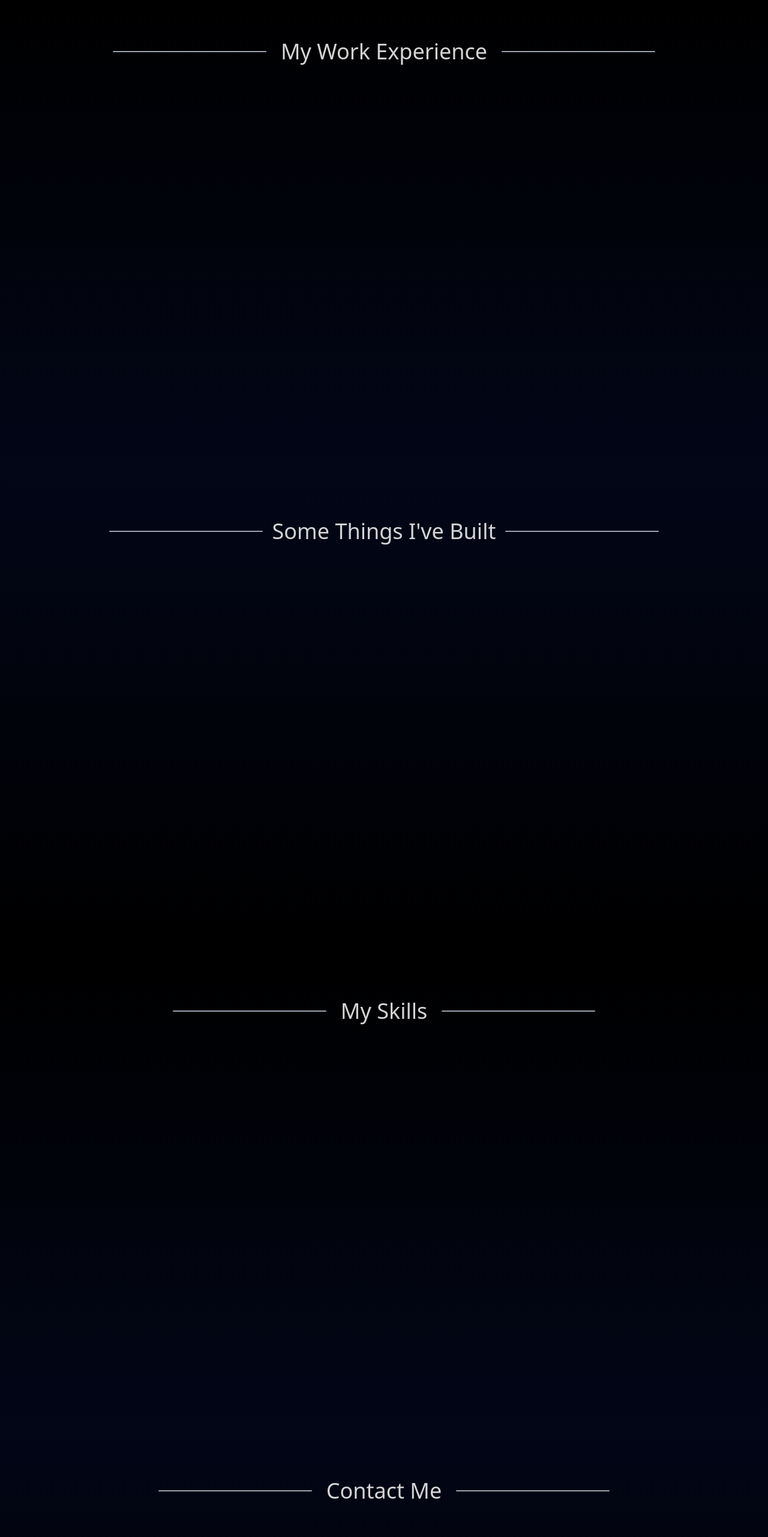
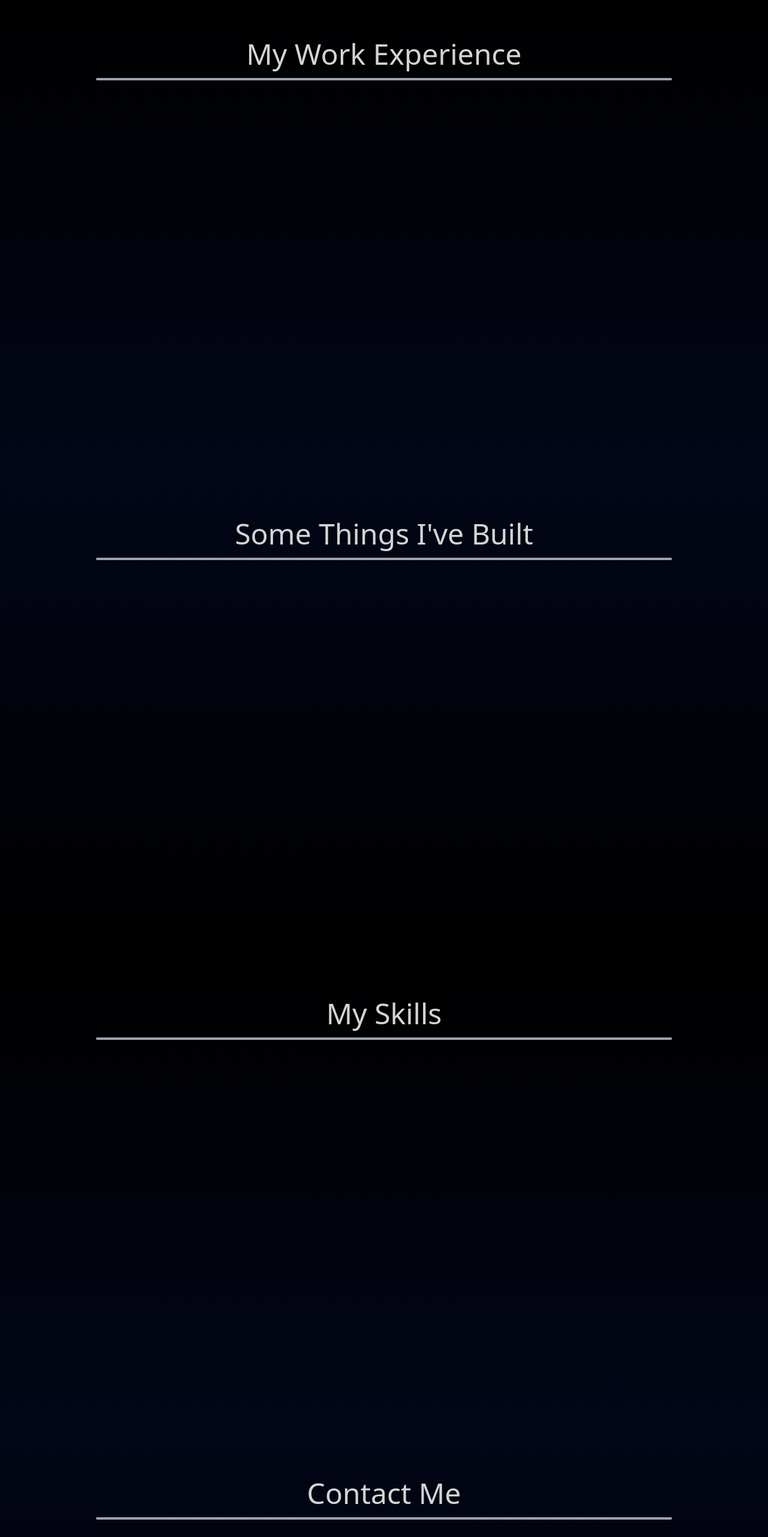
Before and after one commit to matayay/personal-website, a SvelteKit app: page / in a window 1280 px wide. Shown: the part 894-3457 px from the top of the page at 60% size. Built offline with nearby package versions, Linux system fonts and the light colour scheme.

Commit message:
changed style of section headings

```diff
--- a/src/routes/components/sections/Contact.svelte
+++ b/src/routes/components/sections/Contact.svelte
@@ -2,10 +2,9 @@
 	class="flex min-h-[50vh] flex-col items-center bg-gradient-to-b from-slate-950 py-20"
 	id="contact"
 >
-	<div class="flex w-full items-center justify-center gap-6">
-		<div class="bg-g h-[0.1rem] w-1/12 rounded-3xl bg-gray-400 sm:w-1/5" />
-		<h2 class="text-center text-xl text-neutral-300 sm:text-4xl">Contact Me</h2>
-		<div class="h-[0.1rem] w-1/12 rounded-3xl bg-gray-400 sm:w-1/5" />
+	<div class="flex w-full flex-col items-center justify-center gap-4">
+		<h2 class="text-center text-2xl text-neutral-300 sm:text-5xl">Contact Me</h2>
+		<div class="h-1 w-3/4 rounded-3xl bg-gray-400" />
 	</div>
 
 	<div class="flex h-[40vh] items-center justify-center">
--- a/src/routes/components/sections/Experience.svelte
+++ b/src/routes/components/sections/Experience.svelte
@@ -5,9 +5,8 @@
 	class="flex min-h-screen flex-col items-center bg-gradient-to-t from-slate-950 pt-20"
 	id="experience"
 >
-	<div class="flex w-full items-center justify-center gap-6">
-		<div class="bg-g h-[0.1rem] w-1/12 rounded-3xl bg-gray-400 sm:w-1/5" />
-		<h2 class="text-center text-xl text-neutral-300 sm:text-4xl">My Work Experience</h2>
-		<div class="h-[0.1rem] w-1/12 rounded-3xl bg-gray-400 sm:w-1/5" />
+	<div class="flex w-full flex-col items-center justify-center gap-4">
+		<h2 class="text-center text-2xl text-neutral-300 sm:text-5xl">My Work Experience</h2>
+		<div class="h-1 w-3/4 rounded-3xl bg-gray-400" />
 	</div>
 </section>
--- a/src/routes/components/sections/Projects.svelte
+++ b/src/routes/components/sections/Projects.svelte
@@ -2,9 +2,8 @@
 	class="flex min-h-screen flex-col items-center bg-gradient-to-b from-slate-950 pt-20"
 	id="projects"
 >
-	<div class="flex w-full items-center justify-center gap-4">
-		<div class="bg-g h-[0.1rem] w-1/12 rounded-3xl bg-gray-400 sm:w-1/5" />
-		<h2 class="text-center text-xl text-neutral-300 sm:text-4xl">Some Things I've Built</h2>
-		<div class="h-[0.1rem] w-1/12 rounded-3xl bg-gray-400 sm:w-1/5" />
+	<div class="flex w-full flex-col items-center justify-center gap-4">
+		<h2 class="text-center text-2xl text-neutral-300 sm:text-5xl">Some Things I've Built</h2>
+		<div class="h-1 w-3/4 rounded-3xl bg-gray-400" />
 	</div>
 </section>
--- a/src/routes/components/sections/Skills.svelte
+++ b/src/routes/components/sections/Skills.svelte
@@ -2,9 +2,8 @@
 	class="flex min-h-screen flex-col items-center bg-gradient-to-t from-slate-950 pt-20"
 	id="skills"
 >
-	<div class="flex w-full items-center justify-center gap-6">
-		<div class="bg-g h-[0.1rem] w-1/12 rounded-3xl bg-gray-400 sm:w-1/5" />
-		<h2 class="text-center text-xl text-neutral-300 sm:text-4xl">My Skills</h2>
-		<div class="h-[0.1rem] w-1/12 rounded-3xl bg-gray-400 sm:w-1/5" />
+	<div class="flex w-full flex-col items-center justify-center gap-4">
+		<h2 class="text-center text-2xl text-neutral-300 sm:text-5xl">My Skills</h2>
+		<div class="h-1 w-3/4 rounded-3xl bg-gray-400" />
 	</div>
 </section>
```
